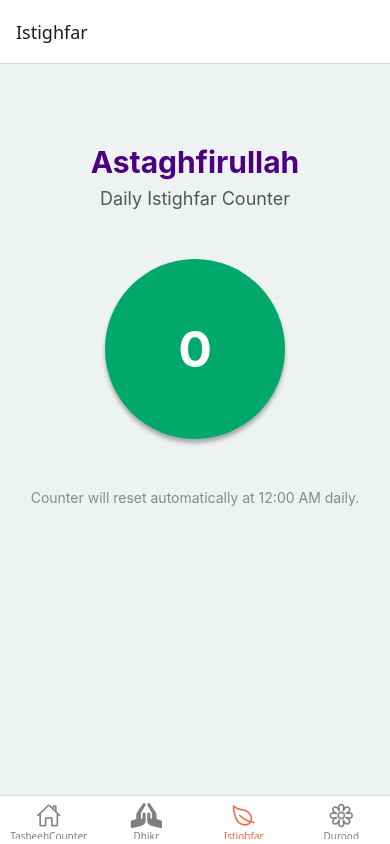
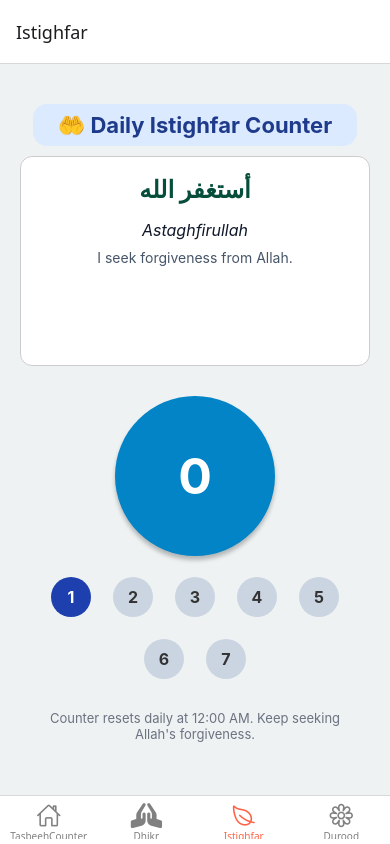
Before and after one commit to MHHJisan/TasbeehCounter, a React Native app: screen /Istighfar in a window 390 px wide. Built offline with nearby package versions, Linux system fonts and the light colour scheme.

Commit message:
istigfhar done

```diff
--- a/screens/IstighfarScreen.js
+++ b/screens/IstighfarScreen.js
@@ -1,13 +1,68 @@
 import React, { useEffect, useState } from "react";
-import { View, Text, StyleSheet, TouchableOpacity, Alert } from "react-native";
+import {
+  View,
+  Text,
+  StyleSheet,
+  TouchableOpacity,
+  ScrollView,
+} from "react-native";
 import AsyncStorage from "@react-native-async-storage/async-storage";
 import moment from "moment";
 
 const STORAGE_KEY = "@istighfar_count";
 const DATE_KEY = "@istighfar_date";
 
+const ISTIGHFAR_DATA = [
+  {
+    arabic: "أستغفر الله",
+    transliteration: "Astaghfirullah",
+    meaning: "I seek forgiveness from Allah.",
+  },
+  {
+    arabic: "أستغفر الله وأتوب إليه",
+    transliteration: "Astaghfirullah wa atubu ilayh",
+    meaning: "I seek forgiveness from Allah and turn to Him in repentance.",
+  },
+  {
+    arabic: "أستغفر الله ربي من كل ذنب وأتوب إليه",
+    transliteration: "Astaghfirullah Rabbi min kulli dhambin wa atubu ilayh",
+    meaning:
+      "I seek forgiveness from Allah, my Lord, for every sin and I repent to Him.",
+  },
+  {
+    arabic: "رَبِّ اغْفِرْ لِي وَتُبْ عَلَيَّ",
+    transliteration: "Rabbi ighfir li wa tub ‘alayya",
+    meaning: "My Lord, forgive me and accept my repentance.",
+  },
+  {
+    arabic:
+      "لَا إِلَٰهَ إِلَّا أَنتَ سُبْحَانَكَ إِنِّي كُنتُ مِنَ الظَّالِمِينَ",
+    transliteration: "La ilaha illa Anta, subhanaka inni kuntu minaz-zalimin",
+    meaning:
+      "There is no deity but You; glory be to You, I was indeed among the wrongdoers.",
+  },
+  {
+    arabic: "أستغفر الله الذي لا إله إلا هو الحي القيوم وأتوب إليه",
+    transliteration:
+      "Astaghfirullaha alladhi la ilaha illa huwa al-hayyul qayyoom wa atubu ilayh",
+    meaning:
+      "I seek forgiveness from Allah, there is no god but He, the Ever-Living, the Sustainer, and I repent to Him.",
+  },
+  {
+    arabic:
+      "اللَّهُمَّ أَنْتَ رَبِّي، لَا إِلَهَ إِلَّا أَنْتَ، خَلَقْتَنِي وَأَنَا عَبْدُكَ، وَأَنَا عَلَىٰ عَهْدِكَ وَوَعْدِكَ مَا اسْتَطَعْتُ، أَعُوذُ بِكَ مِنْ شَرِّ مَا صَنَعْتُ، أَبُوءُ لَكَ بِنِعْمَتِكَ عَلَيَّ، وَأَبُوءُ بِذَنْبِي، فَاغْفِرْ لِي، فَإِنَّهُ لَا يَغْفِرُ الذُّنُوبَ إِلَّا أَنْتَ",
+    transliteration:
+      "Allahumma Anta Rabbi, la ilaha illa Anta, khalaqtani wa ana ‘abduka, wa ana ‘ala ‘ahdika wa wa’dika mastata’tu, a’udhu bika min sharri ma sana’tu, abu’u laka bini’matika ‘alayya, wa abu’u bidhanbi, faghfir li fa innahu la yaghfirudh-dhunuba illa Anta.",
+    meaning:
+      "O Allah! You are my Lord. There is no true deity except You. You created me and I am Your servant, and I am on Your covenant and promise as much as I can. I seek refuge in You from the evil of what I have done. I acknowledge Your blessings upon me and I confess my sins to You. So forgive me, for surely no one can forgive sins except You.",
+  },
+];
+
 const IstighfarScreen = () => {
   const [count, setCount] = useState(0);
+  const [selectedIndex, setSelectedIndex] = useState(0);
+
+  const selectedIstighfar = ISTIGHFAR_DATA[selectedIndex];
 
   useEffect(() => {
     checkAndResetCount();
@@ -17,7 +72,6 @@ const IstighfarScreen = () => {
     saveCount();
   }, [count]);
 
-  // Load count and reset if date has changed
   const checkAndResetCount = async () => {
     const savedDate = await AsyncStorage.getItem(DATE_KEY);
     const today = moment().format("YYYY-MM-DD");
@@ -34,7 +88,6 @@ const IstighfarScreen = () => {
     }
   };
 
-  // Save count every time it updates
   const saveCount = async () => {
     await AsyncStorage.setItem(STORAGE_KEY, count.toString());
   };
@@ -45,13 +98,44 @@ const IstighfarScreen = () => {
 
   return (
     <View style={styles.container}>
-      <Text style={styles.header}>Astaghfirullah</Text>
-      <Text style={styles.subtext}>Daily Istighfar Counter</Text>
+      <Text style={styles.subtext}>🤲 Daily Istighfar Counter</Text>
+
+      <ScrollView style={styles.duaBox}>
+        <Text style={styles.arabic}>{selectedIstighfar.arabic}</Text>
+        <Text style={styles.transliteration}>
+          {selectedIstighfar.transliteration}
+        </Text>
+        <Text style={styles.meaning}>{selectedIstighfar.meaning}</Text>
+      </ScrollView>
+
       <TouchableOpacity onPress={incrementCount} style={styles.counterButton}>
         <Text style={styles.counterText}>{count}</Text>
       </TouchableOpacity>
+
+      <View style={styles.selectorRow}>
+        {ISTIGHFAR_DATA.map((_, index) => (
+          <TouchableOpacity
+            key={index}
+            style={[
+              styles.istighfarButton,
+              selectedIndex === index && styles.istighfarButtonActive,
+            ]}
+            onPress={() => setSelectedIndex(index)}
+          >
+            <Text
+              style={[
+                styles.istighfarButtonText,
+                selectedIndex === index && styles.istighfarButtonTextActive,
+              ]}
+            >
+              {index + 1}
+            </Text>
+          </TouchableOpacity>
+        ))}
+      </View>
+
       <Text style={styles.note}>
-        Counter will reset automatically at 12:00 AM daily.
+        Counter resets daily at 12:00 AM. Keep seeking Allah's forgiveness.
       </Text>
     </View>
   );
@@ -63,44 +147,103 @@ const styles = StyleSheet.create({
   container: {
     flex: 1,
     backgroundColor: "#eef2f3",
-    paddingTop: 80,
+    paddingTop: 40,
     alignItems: "center",
     paddingHorizontal: 20,
   },
-  header: {
-    fontSize: 30,
+  subtext: {
+    fontSize: 22,
+    fontWeight: "700",
+    color: "#1e3a8a",
+    marginBottom: 10,
+    backgroundColor: "#dbeafe",
+    paddingVertical: 8,
+    paddingHorizontal: 25,
+    borderRadius: 14,
+    overflow: "hidden",
+    textAlign: "center",
+  },
+  duaBox: {
+    maxHeight: 210,
+    width: "100%",
+    padding: 15,
+    marginBottom: 15,
+    backgroundColor: "#fff",
+    borderRadius: 12,
+    borderWidth: 1,
+    borderColor: "#ccc",
+  },
+  arabic: {
+    fontSize: 24,
+    color: "#064e3b",
     fontWeight: "bold",
-    color: "#4B0082",
+    textAlign: "center",
+    lineHeight: 36,
+    marginBottom: 12,
+  },
+  transliteration: {
+    fontSize: 16,
+    color: "#0f172a",
+    fontStyle: "italic",
+    textAlign: "center",
     marginBottom: 8,
   },
-  subtext: {
-    fontSize: 18,
-    marginBottom: 30,
-    color: "#555",
+  meaning: {
+    fontSize: 14,
+    color: "#475569",
+    textAlign: "center",
+    lineHeight: 20,
   },
   counterButton: {
-    width: 180,
-    height: 180,
-    borderRadius: 90,
-    backgroundColor: "#00a86b",
+    width: 160,
+    height: 160,
+    borderRadius: 80,
+    backgroundColor: "#0284c7",
     justifyContent: "center",
     alignItems: "center",
+    marginVertical: 15,
     shadowColor: "#000",
     shadowOffset: { width: 0, height: 4 },
-    shadowOpacity: 0.3,
+    shadowOpacity: 0.25,
     shadowRadius: 4,
-    elevation: 6,
-    marginVertical: 20,
+    elevation: 5,
   },
   counterText: {
     fontSize: 50,
     fontWeight: "bold",
     color: "#fff",
   },
+  selectorRow: {
+    flexDirection: "row",
+    flexWrap: "wrap",
+    justifyContent: "center",
+    gap: 10,
+  },
+  istighfarButton: {
+    width: 40,
+    height: 40,
+    borderRadius: 20,
+    backgroundColor: "#cbd5e1",
+    justifyContent: "center",
+    alignItems: "center",
+    margin: 6,
+  },
+  istighfarButtonActive: {
+    backgroundColor: "#1e40af",
+  },
+  istighfarButtonText: {
+    color: "#333",
+    fontSize: 16,
+    fontWeight: "bold",
+  },
+  istighfarButtonTextActive: {
+    color: "#fff",
+  },
   note: {
-    fontSize: 14,
-    color: "#888",
+    marginTop: 25,
+    fontSize: 13,
+    color: "#6b7280",
     textAlign: "center",
-    marginTop: 30,
+    paddingHorizontal: 15,
   },
 });
```
